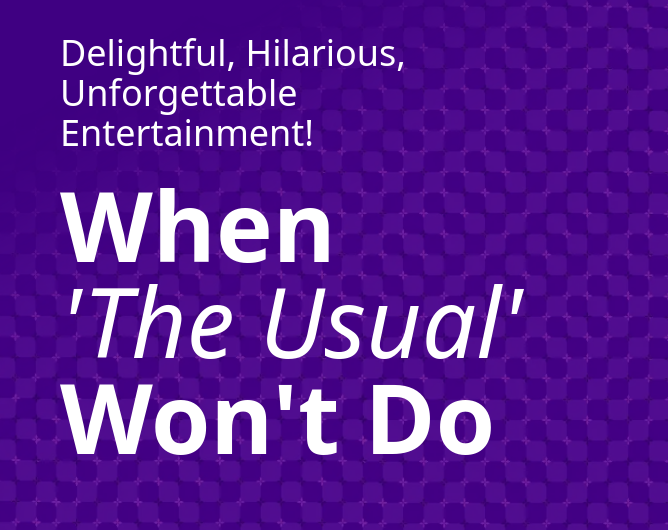
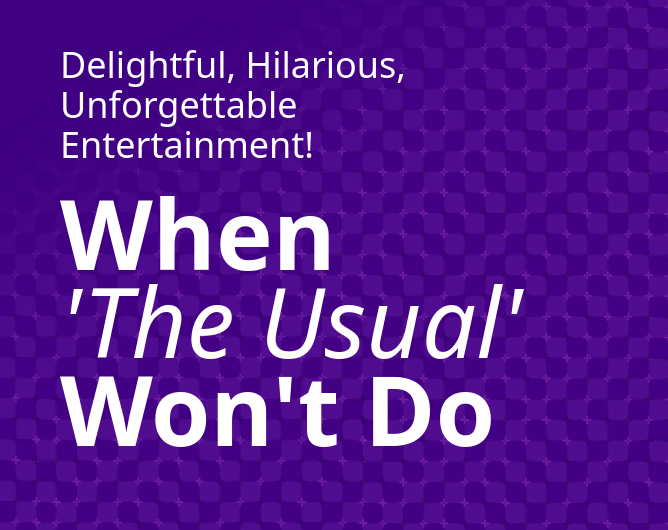
Before and after one commit to gursewak-sohi/gerardv, a website: page index.html in a window 1280 px wide. Shown: the part 238-768 px from the top of the page, 612-1280 px from the left. Drawn offline with nearby package versions, Linux system fonts and the light colour scheme.

Commit message:
leading tight

```diff
--- a/index.html
+++ b/index.html
@@ -103,7 +103,7 @@
                 </div>
                 <div class="sm:col-span-7 xl:col-span-6 flex flex-col justify-center py-10 sm:py-20 text-right lg:text-left relative z-20">
                     <h2 class="text-xl sm:text-3xl md:text-4xl font-medium mt-8 sm:mt-0 mb-4 sm:mb-6 capitalize">Delightful, hilarious, <br> unforgettable <br> entertainment!</h2>
-                    <h1 class="text-4xl sm:text-6xl md:text-7xl xl:text-8xl"><span class="font-extrabold">When</span><br><span class="font-light italic">'The Usual'</span><br><span class="font-extrabold">Won't Do</span></h1>
+                    <h1 class="text-4xl sm:text-6xl md:text-7xl xl:text-8xl xl:leading-[0.92]"><span class="font-extrabold">When</span><br><span class="font-light italic">'The Usual'</span><br><span class="font-extrabold">Won't Do</span></h1>
                     <div class="mt-20 flex flex-col sm:flex-row sm:items-center gap-2 sm:gap-4 sm:self-center lg:self-start flex-wrap text-center">
                         <a class="border-2 border-white whitespace-nowrap font-semibold text-sm sm:text-base xl:text-lg rounded-lg px-2 sm:px-5 py-2.5 duration-300 bg-white text-[#3F0082] hover:opacity-80" href="#">For Corporates</a>
                         <a class="border-2 border-white whitespace-nowrap font-semibold text-sm sm:text-base xl:text-lg rounded-lg px-2 sm:px-5 py-2.5 duration-300 bg-white text-[#3F0082] hover:opacity-80" href="#">For Clubs</a>
```
Also changed, not shown: assets/css/style.css.
